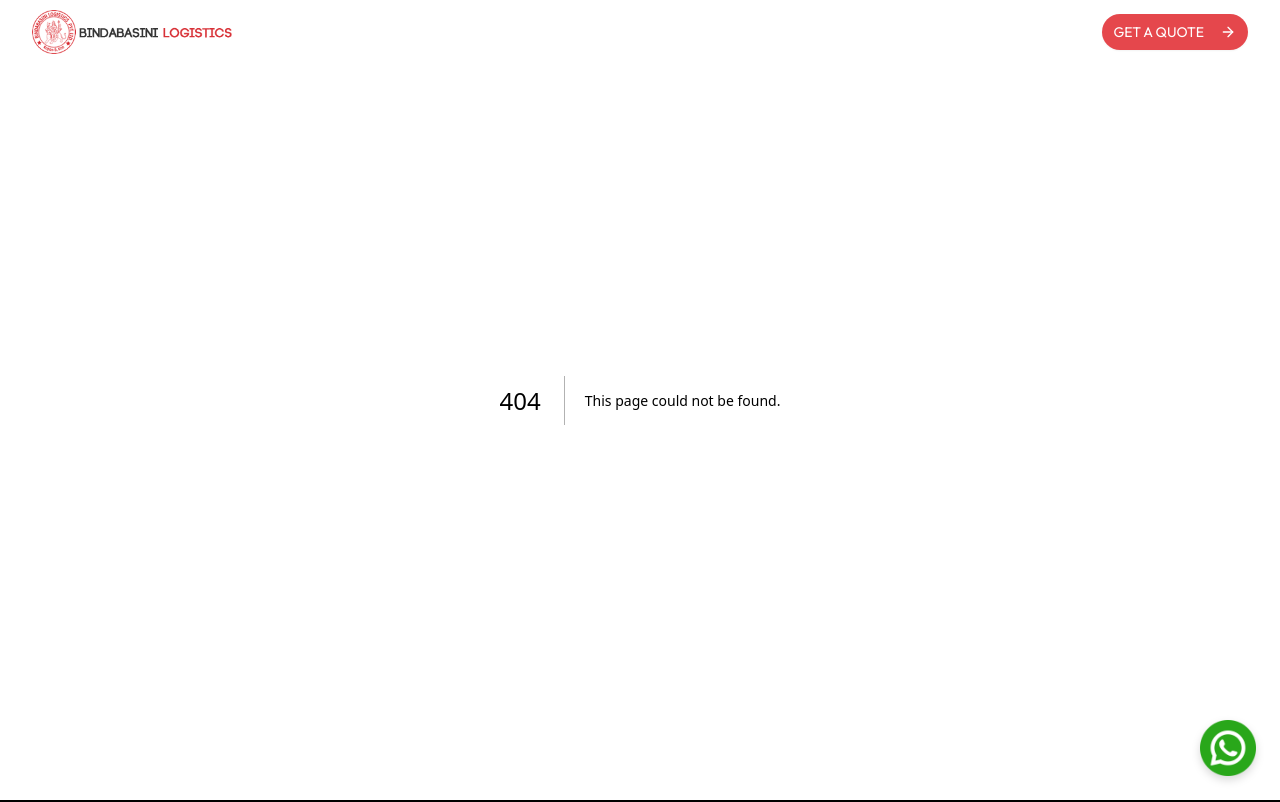
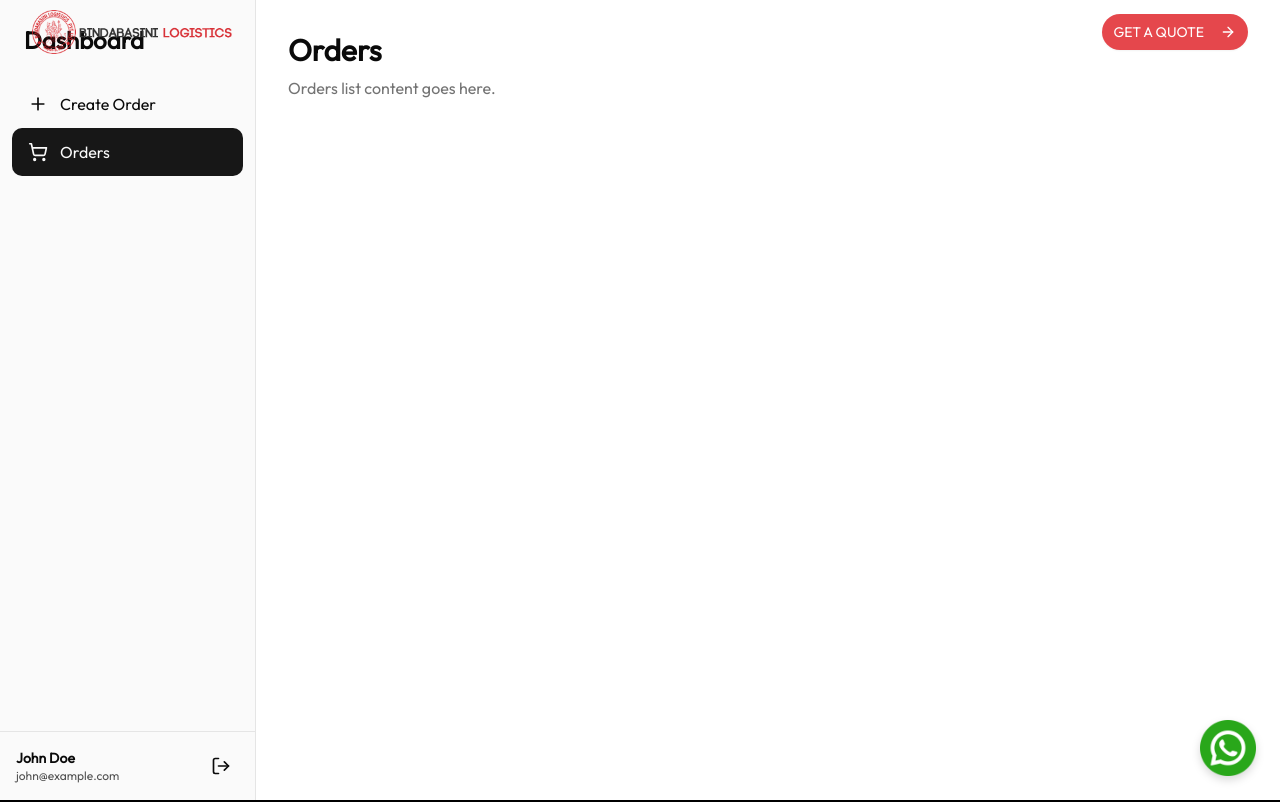
Before and after one commit to Avishekraut/bindabasni-logistics-website, a Next.js app: page /dashboard/orders in a window 1280 px wide. Before the commit this address had no page. Shown: the top 802 px of the page. Built offline with nearby package versions, Linux system fonts and the light colour scheme.

Commit message:
feat: add page layouts

```diff
--- /dev/null
+++ b/app/dashboard/create-order/page.tsx
@@ -0,0 +1,10 @@
+export default function CreateOrderPage() {
+  return (
+    <div className="p-8">
+      <h1 className="text-3xl font-bold text-foreground">Create Order</h1>
+      <p className="text-muted-foreground mt-2">
+        Create order content goes here.
+      </p>
+    </div>
+  );
+}
--- /dev/null
+++ b/app/dashboard/layout.tsx
@@ -0,0 +1,15 @@
+import { Sidebar } from "@/components/ui/sidebar";
+import type React from "react";
+
+export default function DashboardLayout({
+  children,
+}: {
+  children: React.ReactNode;
+}) {
+  return (
+    <div className="flex">
+      <Sidebar />
+      <main className="flex-1">{children}</main>
+    </div>
+  );
+}
--- /dev/null
+++ b/app/dashboard/orders/page.tsx
@@ -0,0 +1,10 @@
+export default function OrdersPage() {
+  return (
+    <div className="p-8">
+      <h1 className="text-3xl font-bold text-foreground">Orders</h1>
+      <p className="text-muted-foreground mt-2">
+        Orders list content goes here.
+      </p>
+    </div>
+  );
+}
--- /dev/null
+++ b/app/dashboard/page.tsx
@@ -0,0 +1,16 @@
+import { redirect } from "next/navigation";
+
+export default function DashboardPage() {
+  redirect("/dashboard/create-order");
+
+  return (
+    <div className="p-8">
+      <h1 className="text-3xl font-bold text-foreground">
+        Welcome to Dashboard
+      </h1>
+      <p className="text-muted-foreground mt-2">
+        Select an option from the sidebar to get started.
+      </p>
+    </div>
+  );
+}
--- a/app/login/page.tsx
+++ b/app/login/page.tsx
@@ -39,7 +39,7 @@ export default function LoginPage() {
         toast.error(result.error);
       } else if (result?.ok) {
         toast.success("Login successful!");
-        router.push("/");
+        router.push("/dashboard");
         router.refresh();
       }
     } catch (error) {
--- a/app/order-portal/page.tsx
+++ /dev/null
@@ -1,7 +0,0 @@
-import React from "react";
-
-const OrderPortal = () => {
-  return <div>Order Portal Page</div>;
-};
-
-export default OrderPortal;
--- /dev/null
+++ b/components/ui/sidebar.tsx
@@ -0,0 +1,68 @@
+"use client"
+
+import Link from "next/link"
+import { Plus, ShoppingCart, LogOut } from "lucide-react"
+import { cn } from "@/lib/utils"
+import { usePathname } from "next/navigation"
+
+const navItems = [
+  {
+    label: "Create Order",
+    href: "/dashboard/create-order",
+    icon: Plus,
+  },
+  {
+    label: "Orders",
+    href: "/dashboard/orders",
+    icon: ShoppingCart,
+  },
+]
+
+export function Sidebar() {
+  const pathname = usePathname()
+
+  return (
+    <aside className="w-64 bg-sidebar border-r border-sidebar-border min-h-screen flex flex-col">
+      <div className="p-6">
+        <h1 className="text-2xl font-bold text-sidebar-foreground">Dashboard</h1>
+      </div>
+
+      <nav className="space-y-2 px-3">
+        {navItems.map((item) => {
+          const Icon = item.icon
+          const isActive = pathname === item.href
+          return (
+            <Link key={item.href} href={item.href}>
+              <div
+                className={cn(
+                  "flex items-center gap-3 px-4 py-3 rounded-lg transition-colors",
+                  isActive
+                    ? "bg-sidebar-primary text-sidebar-primary-foreground"
+                    : "text-sidebar-foreground hover:bg-sidebar-accent",
+                )}
+              >
+                <Icon className="w-5 h-5" />
+                <span className="font-medium">{item.label}</span>
+              </div>
+            </Link>
+          )
+        })}
+      </nav>
+
+      <div className="mt-auto p-4 border-t border-sidebar-border">
+        <div className="flex items-center justify-between">
+          <div className="flex-1">
+            <p className="text-sm font-semibold text-sidebar-foreground">John Doe</p>
+            <p className="text-xs text-sidebar-foreground opacity-70">john@example.com</p>
+          </div>
+          <button
+            className="p-2 rounded-lg transition-colors text-sidebar-foreground hover:bg-sidebar-accent"
+            title="Logout"
+          >
+            <LogOut className="w-5 h-5" />
+          </button>
+        </div>
+      </div>
+    </aside>
+  )
+}
--- a/middleware.ts
+++ b/middleware.ts
@@ -12,5 +12,5 @@ export async function middleware(req: any) {
 }
 
 export const config = {
-  matcher: ["/order-portal"], // Define the routes where the middleware should apply
+  matcher: ["/dashboard/:path*"], // Define the routes where the middleware should apply
 };
```
